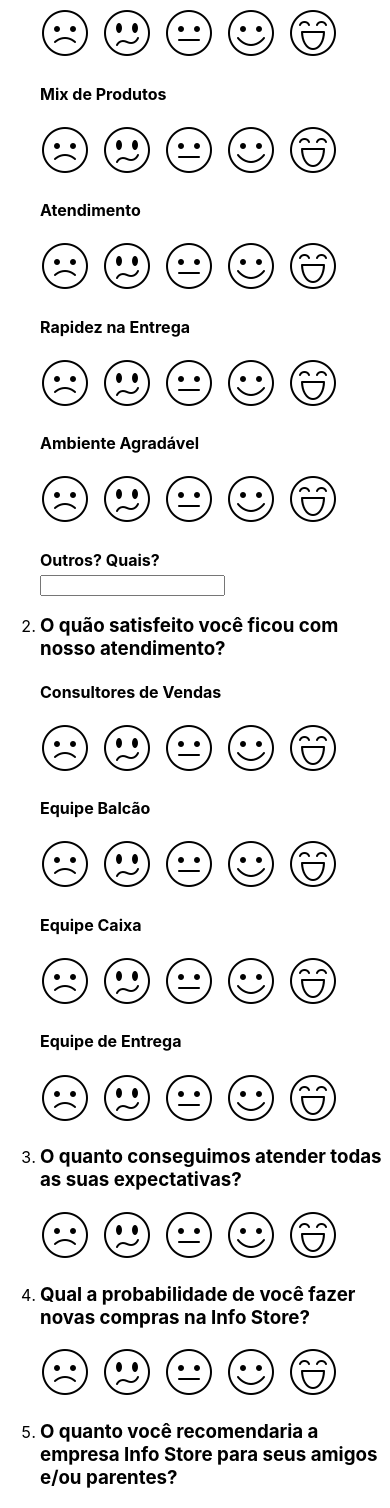
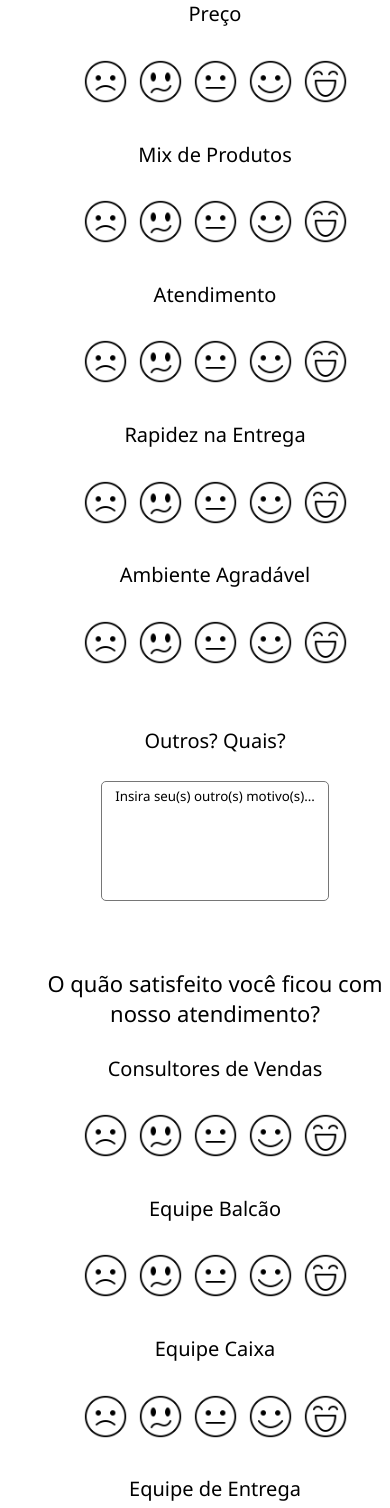
Before and after one commit to Josephpaz/Store-Suggestion, a React (Create React App) app: page / in a window 390 px wide. Shown: the part 260-1768 px from the top of the page. Built offline with nearby package versions, Linux system fonts and the light colour scheme.

Commit message:
Added mouseover, textarea, responsive

```diff
--- a/src/App.css
+++ b/src/App.css
@@ -0,0 +1,57 @@
+h1, h2,h3, h4{
+  font-family: 'Segoe UI', Tahoma, Geneva, Verdana, sans-serif;
+  font-weight: normal;
+}
+
+h1, h2{
+    text-align: center;
+}
+
+h3{
+    font-size: 22px;
+}
+
+h4{
+    font-size: 20px;
+}
+
+img{
+    width: 45px;
+    padding: 5px;
+}
+
+textarea{
+    padding: 5px 8px;
+    border-radius: 5px;
+    resize: none;
+}
+
+img:hover {
+    background: rgb(192, 192, 192);
+    border-radius: 20px;
+}
+
+ol {
+    counter-reset: listNumbering;
+}
+
+li {
+    font-size: 22px;
+    counter-increment: listNumbering;
+}
+
+
+@media screen and (max-width: 768px) {
+    *{
+        text-align: center;
+    }
+
+    textarea{
+        width: 60%;
+    }
+
+   li{
+       list-style-type: none;
+   }
+
+}
--- a/src/App.js
+++ b/src/App.js
@@ -1,138 +1,155 @@
-import React from 'react';
-import logo from './logo.svg';
+import React, { Component } from 'react';
 import './App.css';
 import feliz from './assets/icons/icons8-feliz-50.png';
 import triste from './assets/icons/icons8-triste-50.png';
 import confuso from './assets/icons/icons8-confuso-50.png';
 import neutro from './assets/icons/icons8-neutro-50.png';
 import sorridente from './assets/icons/icons8-sorridente-50.png';
+// import info_store_logo from './assets/img/info_store_logo.png'
 
-function App() {
+export default class App extends Component {
+
+  constructor(props) {
+    super(props);
+    this.state = {
+      value: 'Insira seu(s) outro(s) motivo(s)...'
+    };
+
+    this.handleChange = this.handleChange.bind(this);
+  }
+
+  handleChange(event) {
+    this.setState({ value: event.target.value });
+  }
+
+  render() {
     return (
       <div className="App">
         <div className="header-content">
-        <h1>Store Suggestion</h1>
-        <h2>Deixe-nos sua opnião sobre a sua experiencia com a Info Store</h2>
+          <h1>Sugestões Info Store</h1>
+          {/* <img src={info_store_logo} alt="info store logo" /> */}
+          <h2>Deixe-nos sua opnião sobre a sua experiência com a Info Store</h2>
+          <div>
             <ol>
               <li>
                 <h3>O que motiva você a comprar com a Info Store?</h3>
                 <h4>Preço</h4>
-            <div>
-              <img src={triste} style={{ marginRight: '12px' }} />
-              <img src={confuso} style={{ marginRight: '12px' }} />
-              <img src={neutro} style={{ marginRight: '12px' }} />
-              <img src={feliz} style={{ marginRight: '12px' }} />
-              <img src={sorridente} />
+                <div className="emojis-box">
+                  <img src={triste} alt="emoji triste" />
+                  <img src={confuso} alt="emoji confuso" />
+                  <img src={neutro} alt="emoji neutro" />
+                  <img src={feliz} alt="emoji feliz" />
+                  <img src={sorridente} alt="emoji sorridente" />
                 </div>
                 <h4>Mix de Produtos</h4>
-            <div>
-              <img src={triste} style={{ marginRight: '12px' }} />
-              <img src={confuso} style={{ marginRight: '12px' }} />
-              <img src={neutro} style={{ marginRight: '12px' }} />
-              <img src={feliz} style={{ marginRight: '12px' }} />
-              <img src={sorridente} />
+                <div className="emojis-box">
+                  <img src={triste} alt="emoji triste" />
+                  <img src={confuso} alt="emoji confuso" />
+                  <img src={neutro} alt="emoji neutro" />
+                  <img src={feliz} alt="emoji feliz" />
+                  <img src={sorridente} alt="emoji sorridente" />
                 </div>
                 <h4>Atendimento</h4>
-            <div>
-              <img src={triste} style={{ marginRight: '12px' }} />
-              <img src={confuso} style={{ marginRight: '12px' }} />
-              <img src={neutro} style={{ marginRight: '12px' }} />
-              <img src={feliz} style={{ marginRight: '12px' }} />
-              <img src={sorridente} />
+                <div className="emojis-box">
+                  <img src={triste} alt="emoji triste" />
+                  <img src={confuso} alt="emoji confuso" />
+                  <img src={neutro} alt="emoji neutro" />
+                  <img src={feliz} alt="emoji feliz" />
+                  <img src={sorridente} alt="emoji sorridente" />
                 </div>
                 <h4>Rapidez na Entrega</h4>
-            <div>
-              <img src={triste} style={{ marginRight: '12px' }} />
-              <img src={confuso} style={{ marginRight: '12px' }} />
-              <img src={neutro} style={{ marginRight: '12px' }} />
-              <img src={feliz} style={{ marginRight: '12px' }} />
-              <img src={sorridente} />
+                <div className="emojis-box">
+                  <img src={triste} alt="emoji triste" />
+                  <img src={confuso} alt="emoji confuso" />
+                  <img src={neutro} alt="emoji neutro" />
+                  <img src={feliz} alt="emoji feliz" />
+                  <img src={sorridente} alt="emoji sorridente" />
                 </div>
                 <h4>Ambiente Agradável</h4>
-            <div>
-              <img src={triste} style={{ marginRight: '12px' }} />
-              <img src={confuso} style={{ marginRight: '12px' }} />
-              <img src={neutro} style={{ marginRight: '12px' }} />
-              <img src={feliz} style={{ marginRight: '12px' }} />
-              <img src={sorridente} />
-            </div>
-            <h4 style={{ marginBottom: '4px' }}>Outros? Quais?</h4>
-            <input type="text" />
-          </li>
+                <div className="emojis-box">
+                  <img src={triste} alt="emoji triste" />
+                  <img src={confuso} alt="emoji confuso" />
+                  <img src={neutro} alt="emoji neutro" />
+                  <img src={feliz} alt="emoji feliz" />
+                  <img src={sorridente} alt="emoji sorridente" />
+                </div> <br />
+                <h4>Outros? Quais?</h4>
+                <textarea style={{ fontFamily: 'Segoe UI' }} cols="80" rows="6" value={this.state.value} onChange={this.handleChange} />
+              </li> <br /> <br />
               <li>
                 <h3>O quão satisfeito você ficou com nosso atendimento?</h3>
                 <h4>Consultores de Vendas</h4>
-            <div>
-              <img src={triste} style={{ marginRight: '12px' }} />
-              <img src={confuso} style={{ marginRight: '12px' }} />
-              <img src={neutro} style={{ marginRight: '12px' }} />
-              <img src={feliz} style={{ marginRight: '12px' }} />
-              <img src={sorridente} />
+                <div className="emojis-box">
+                  <img src={triste} alt="emoji triste" />
+                  <img src={confuso} alt="emoji confuso" />
+                  <img src={neutro} alt="emoji neutro" />
+                  <img src={feliz} alt="emoji feliz" />
+                  <img src={sorridente} alt="emoji sorridente" />
                 </div>
                 <h4>Equipe Balcão</h4>
-            <div>
-              <img src={triste} style={{ marginRight: '12px' }} />
-              <img src={confuso} style={{ marginRight: '12px' }} />
-              <img src={neutro} style={{ marginRight: '12px' }} />
-              <img src={feliz} style={{ marginRight: '12px' }} />
-              <img src={sorridente} />
+                <div className="emojis-box">
+                  <img src={triste} alt="emoji triste" />
+                  <img src={confuso} alt="emoji confuso" />
+                  <img src={neutro} alt="emoji neutro" />
+                  <img src={feliz} alt="emoji feliz" />
+                  <img src={sorridente} alt="emoji sorridente" />
                 </div>
                 <h4>Equipe Caixa</h4>
-            <div>
-              <img src={triste} style={{ marginRight: '12px' }} />
-              <img src={confuso} style={{ marginRight: '12px' }} />
-              <img src={neutro} style={{ marginRight: '12px' }} />
-              <img src={feliz} style={{ marginRight: '12px' }} />
-              <img src={sorridente} />
+                <div className="emojis-box">
+                  <img src={triste} alt="emoji triste" />
+                  <img src={confuso} alt="emoji confuso" />
+                  <img src={neutro} alt="emoji neutro" />
+                  <img src={feliz} alt="emoji feliz" />
+                  <img src={sorridente} alt="emoji sorridente" />
                 </div>
                 <h4>Equipe de Entrega</h4>
-            <div>
-              <img src={triste} style={{ marginRight: '12px' }} />
-              <img src={confuso} style={{ marginRight: '12px' }} />
-              <img src={neutro} style={{ marginRight: '12px' }} />
-              <img src={feliz} style={{ marginRight: '12px' }} />
-              <img src={sorridente} />
+                <div className="emojis-box">
+                  <img src={triste} alt="emoji triste" />
+                  <img src={confuso} alt="emoji confuso" />
+                  <img src={neutro} alt="emoji neutro" />
+                  <img src={feliz} alt="emoji feliz" />
+                  <img src={sorridente} alt="emoji sorridente" />
                 </div>
-          </li>
+              </li> <br /> <br />
               <li>
                 <h3>O quanto conseguimos atender todas as suas expectativas?</h3>
-            <div>
-              <img src={triste} style={{ marginRight: '12px' }} />
-              <img src={confuso} style={{ marginRight: '12px' }} />
-              <img src={neutro} style={{ marginRight: '12px' }} />
-              <img src={feliz} style={{ marginRight: '12px' }} />
-              <img src={sorridente} />
+                <div className="emojis-box">
+                  <img src={triste} alt="emoji triste" />
+                  <img src={confuso} alt="emoji confuso" />
+                  <img src={neutro} alt="emoji neutro" />
+                  <img src={feliz} alt="emoji feliz" />
+                  <img src={sorridente} alt="emoji sorridente" />
                 </div>
-          </li>
+              </li> <br /> <br />
               <li>
                 <h3>Qual a probabilidade de você fazer novas compras na Info Store?</h3>
-            <div>
-              <img src={triste} style={{ marginRight: '12px' }} />
-              <img src={confuso} style={{ marginRight: '12px' }} />
-              <img src={neutro} style={{ marginRight: '12px' }} />
-              <img src={feliz} style={{ marginRight: '12px' }} />
-              <img src={sorridente} />
+                <div className="emojis-box">
+                  <img src={triste} alt="emoji triste" />
+                  <img src={confuso} alt="emoji confuso" />
+                  <img src={neutro} alt="emoji neutro" />
+                  <img src={feliz} alt="emoji feliz" />
+                  <img src={sorridente} alt="emoji sorridente" />
                 </div>
-          </li>
+              </li> <br /> <br />
               <li>
                 <h3>O quanto você recomendaria a empresa Info Store para seus amigos e/ou parentes?</h3>
-            <div>
-              <img src={triste} style={{ marginRight: '12px' }} />
-              <img src={confuso} style={{ marginRight: '12px' }} />
-              <img src={neutro} style={{ marginRight: '12px' }} />
-              <img src={feliz} style={{ marginRight: '12px' }} />
-              <img src={sorridente} />
+                <div className="emojis-box">
+                  <img src={triste} alt="emoji triste" />
+                  <img src={confuso} alt="emoji confuso" />
+                  <img src={neutro} alt="emoji neutro" />
+                  <img src={feliz} alt="emoji feliz" />
+                  <img src={sorridente} alt="emoji sorridente" />
                 </div>
-          </li>
+              </li> <br /> <br />
               <li>
                 <h3>Você gostaria de acrescentar algo mais para futuras melhorias?</h3>
-            <p>Sugestão:</p>
-            <input type="text" />
+                <h4>Sugestão:</h4>
+                <textarea cols="80" rows="6" value={this.state.value} onChange={this.handleChange} />
               </li>
             </ol>
           </div>
-    </div >
+        </div>
+      </div>
     );
   }
-
-export default App;
+}
```
Also changed, not shown: src/assets/img/info_store_logo.png (added). Lines whose indentation alone changed are shown as unchanged.
